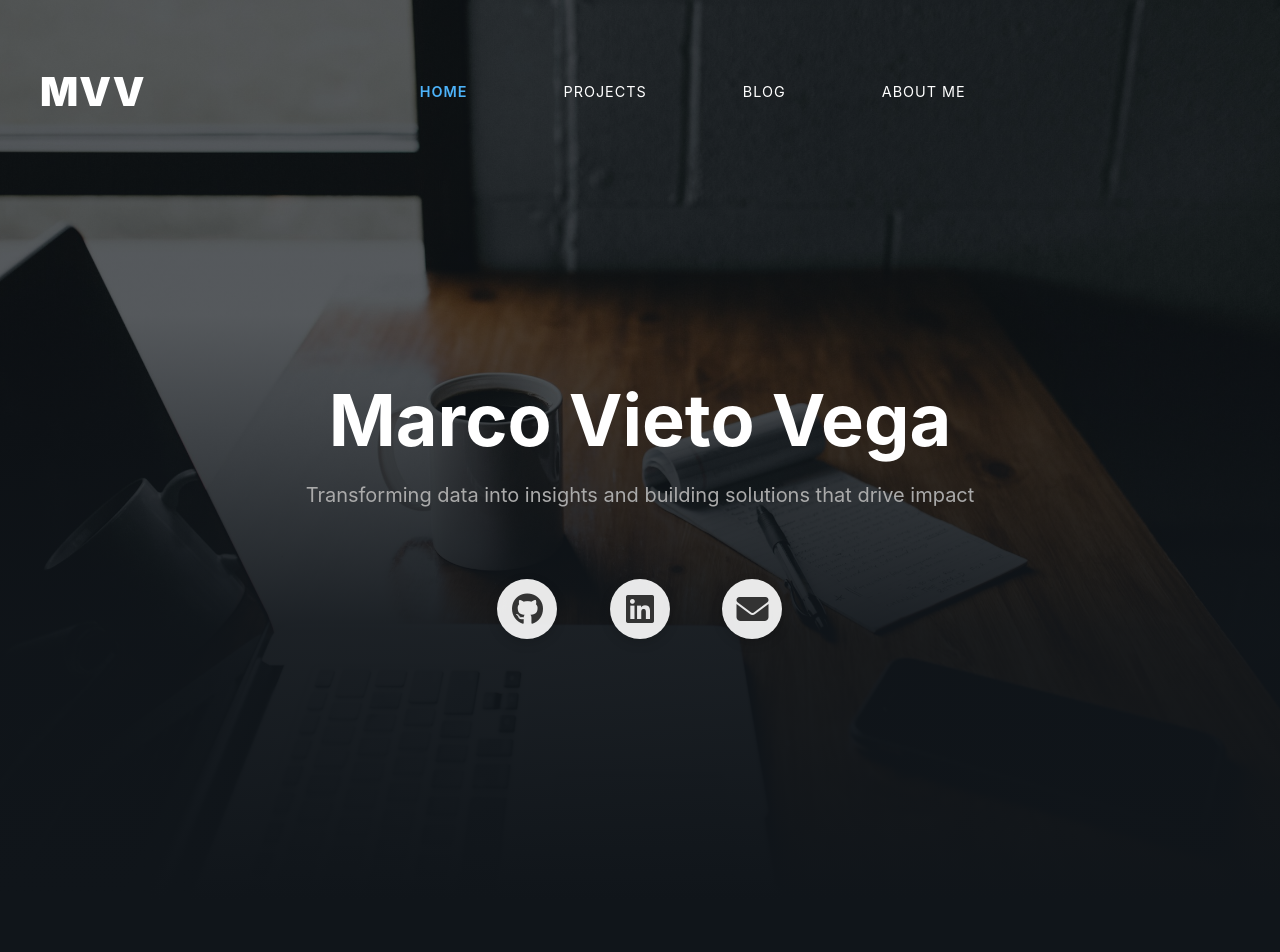
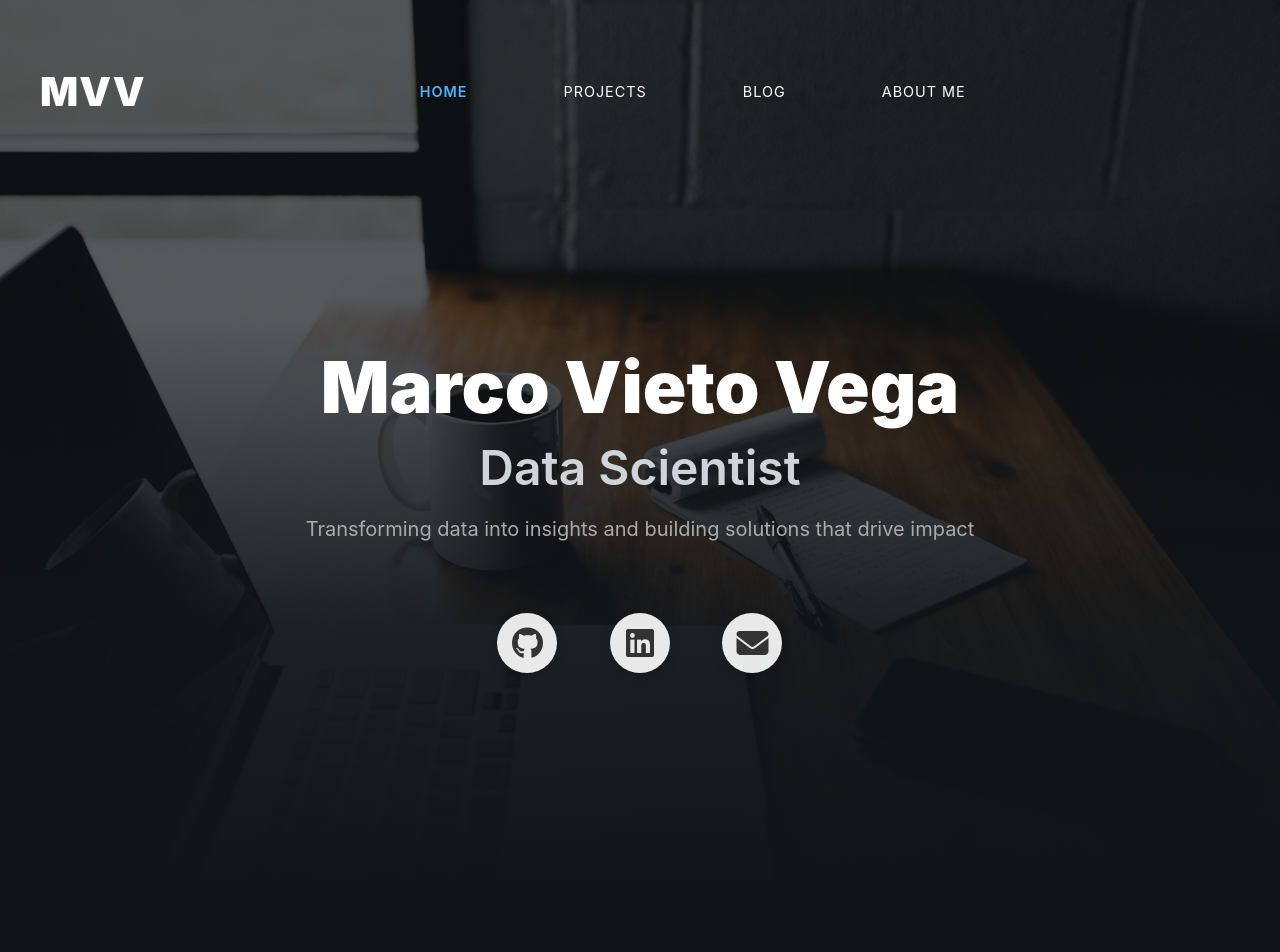
Before and after one commit to marcovietovega/portfolio, a Jekyll site: the page built from index.md, in a window 1280 px wide. Shown: the top 952 px of the page. Built offline with Jekyll 4.4.1, drawn with Linux system fonts in a browser that asks for light colours.

Commit message:
style: update hero section subtitle and description in index.md; adjust button styles in _buttons.scss; enhance card styles in _cards.scss; refine hero styles in _hero.scss; add tags to blog posts in _config.yml

```diff
--- a/_config.yml
+++ b/_config.yml
@@ -18,7 +18,8 @@ author:
 
 hero:
   title: "Marco Vieto Vega"
-  subtitle: "Transforming data into insights and building solutions that drive impact"
+  subtitle: "Data Scientist"
+  description: "Transforming data into insights and building solutions that drive impact"
 
 sections:
   projects:
@@ -60,6 +61,7 @@ featured_blog_posts:
     category: "Data Science"
     link: "/blog/python-data-analysis"
     external: false
+    tags: ["Python", "Data Science"]
 
   - title: "Understanding Model Validation Techniques"
     description: "Deep dive into cross-validation, train-test splits, and other essential techniques for robust model evaluation."
@@ -68,6 +70,7 @@ featured_blog_posts:
     category: "Machine Learning"
     link: "/blog/model-validation"
     external: false
+    tags: ["Machine Learning", "Validation"]
 
   - title: "Starting My Data Science Portfolio (And Writing About It)"
     description: "In my first post, I introduced the project I'm building for my data science portfolio and explained the architecture and tools I'm using."
@@ -76,3 +79,4 @@ featured_blog_posts:
     category: "Project Development"
     link: "https://marcovietovega.substack.com/p/starting-my-data-science-portfolio"
     external: true
+    tags: ["Portfolio", "Writing"]
--- a/_sass/partials/_buttons.scss
+++ b/_sass/partials/_buttons.scss
@@ -10,37 +10,18 @@
 /* Primary Button */
 .btn-primary {
   display: inline-block;
-  background: #007acc;
-  color: white;
+  background: rgba(255, 255, 255, 0.9);
+  color: #333;
   padding: 0.8rem 2rem;
   border-radius: 6px;
   text-decoration: none;
   font-weight: 500;
   transition: all 0.3s ease;
-  border: 2px solid #007acc;
 }
 
 .btn-primary:hover {
-  background: #005999;
-  border-color: #005999;
+  background: #007acc;
+  color: #fff;
+  box-shadow: 0 4px 16px rgba(77, 179, 250, 0.18);
   transform: translateY(-2px);
 }
-
-/* Project Button */
-.btn-project {
-  display: inline-block;
-  background: #007acc;
-  color: white;
-  padding: 0.8rem 1.5rem;
-  border-radius: 8px;
-  text-decoration: none;
-  font-weight: 500;
-  transition: all 0.3s ease;
-  border: 2px solid #007acc;
-}
-
-.btn-project:hover {
-  background: #005999;
-  border-color: #005999;
-  transform: translateY(-2px);
-}
--- a/_sass/partials/_cards.scss
+++ b/_sass/partials/_cards.scss
@@ -134,9 +134,11 @@
   border: none;
   box-shadow: 0 2px 8px rgba(0, 0, 0, 0.1);
   letter-spacing: 0.02em;
+  cursor: default;
 }
 
 .tag:hover {
   background: #007acc;
+  color: #fff;
   box-shadow: 0 4px 16px rgba(77, 179, 250, 0.18);
 }
--- a/_sass/partials/_hero.scss
+++ b/_sass/partials/_hero.scss
@@ -15,7 +15,6 @@
   content: "";
   position: absolute;
   inset: 0;
-  /* Smoother gradient overlay for image-to-background transition */
   background: linear-gradient(
     to bottom,
     rgba(16, 21, 26, 0.7) 35%,
@@ -34,8 +33,17 @@
 }
 
 .hero h1 {
+  margin-bottom: 0;
   font-size: 4.5rem;
-  margin-bottom: 1rem;
+  font-weight: 900;
+}
+
+.hero h2 {
+  color: #ced4da;
+  margin-top: 0.5rem;
+  font-size: 3rem;
+  font-weight: 600;
+  margin-bottom: 0;
 }
 
 .hero p {
@@ -63,6 +71,7 @@
 
 .social-icons a:hover {
   background: #007acc;
+  color: #fff;
   transform: translateY(-4px);
   box-shadow: 0 6px 20px rgba(0, 0, 0, 0.25);
 }
--- a/index.md
+++ b/index.md
@@ -6,7 +6,8 @@ title: "Home"
 <section class="hero">
   <div class="hero-content">
     <h1>{{ site.hero.title }}</h1>
-    <p>{{ site.hero.subtitle }}</p>
+    <h2>{{ site.hero.subtitle}}</h2>
+    <p>{{ site.hero.description }}</p>
 
     <div class="social-icons">
       <a href="https://github.com/{{ site.author.social.github }}" target="_blank" title="GitHub">
@@ -72,18 +73,8 @@ title: "Home"
           <h3 class="card-title">{{ post.title }}</h3>
           <p class="card-description">{{ post.description }}</p>
           <div class="card-tags">
-            {% if forloop.index == 1 %}
-              <span class="tag">Data Science</span>
-              <span class="tag">Python</span>
-            {% elsif forloop.index == 2 %}
-              <span class="tag">Machine Learning</span>
-              <span class="tag">Validation</span>
-            {% elsif forloop.index == 3 %}
-              <span class="tag">Portfolio</span>
-              <span class="tag">Writing</span>
-            {% endif %}
             {% for tag in post.tags %}
-            <span class="tag">{{ tag }}</span>
+            <span class="tag" onclick="event.stopPropagation();">{{ tag }}</span>
             {% endfor %}
           </div>
         </div>
```
